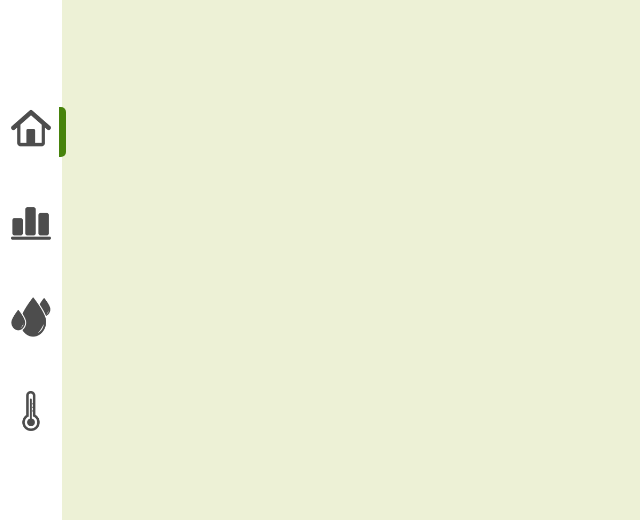
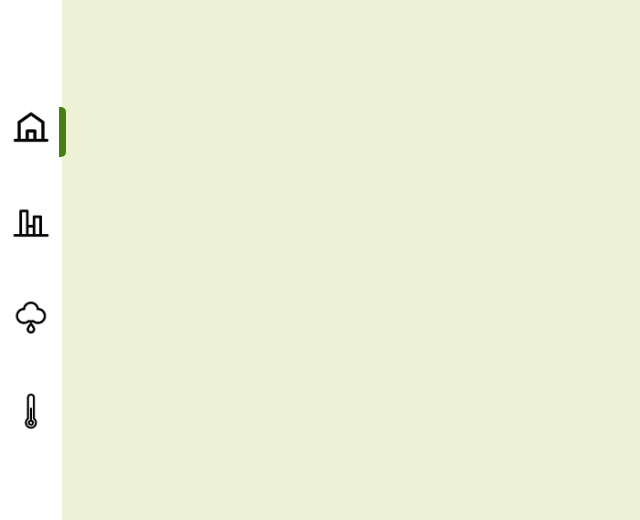
Before and after one commit to FabioHiros/API-GreenTECH, a Flask app: page / in a window 1280 px wide. Shown: the part 128-648 px from the top of the page, without its empty margins (0-640 px from the left). Run offline with Flask 3, Linux system fonts and the light colour scheme.

Commit message:
Novos Incones

```diff
--- a/src/templates/base.html
+++ b/src/templates/base.html
@@ -10,10 +10,10 @@
 </head>
 <body style="background-color:#edf1d6;">
   <div class="vertical-div">
-    <a href="/" {% if current_page == 'home' %}class="current-page"{% endif %}><img src="../static/images/home-icon.png" alt="home"></a>
-    <a href="/" {% if current_page == 'grafico' %}class="current-page"{% endif %}><img src="../static/images/graf-icon.png" alt="home"></a>
-    <a href="/agua" {% if current_page == 'agua' %}class="current-page"{% endif %}><img src="../static/images/agua-icon.png" alt="home"></a>
-    <a href="/" {% if current_page == 'temperatura' %}class="current-page"{% endif %}><img src="../static/images/temperatura-icon.png" alt="home"></a>
+    <a href="/" {% if current_page == 'home' %}class="current-page"{% endif %}><img src="../static/images/home-icon-2.png" alt="home"></a>
+    <a href="/" {% if current_page == 'grafico' %}class="current-page"{% endif %}><img src="../static/images/graf-icon-2.png" alt="home"></a>
+    <a href="/agua" {% if current_page == 'agua' %}class="current-page"{% endif %}><img src="../static/images/agua-icon-2.png" alt="home"></a>
+    <a href="/" {% if current_page == 'temperatura' %}class="current-page"{% endif %}><img src="../static/images/temp-icon.png" alt="home"></a>
   </div>
   <div class="content">
     {% block content %}
```
Also changed, not shown: src/static/images/agua-icon-2.png (added), src/static/images/graf-icon-2.png (added), src/static/images/home-icon-2.png (added), src/static/images/temp-icon.png (added).
